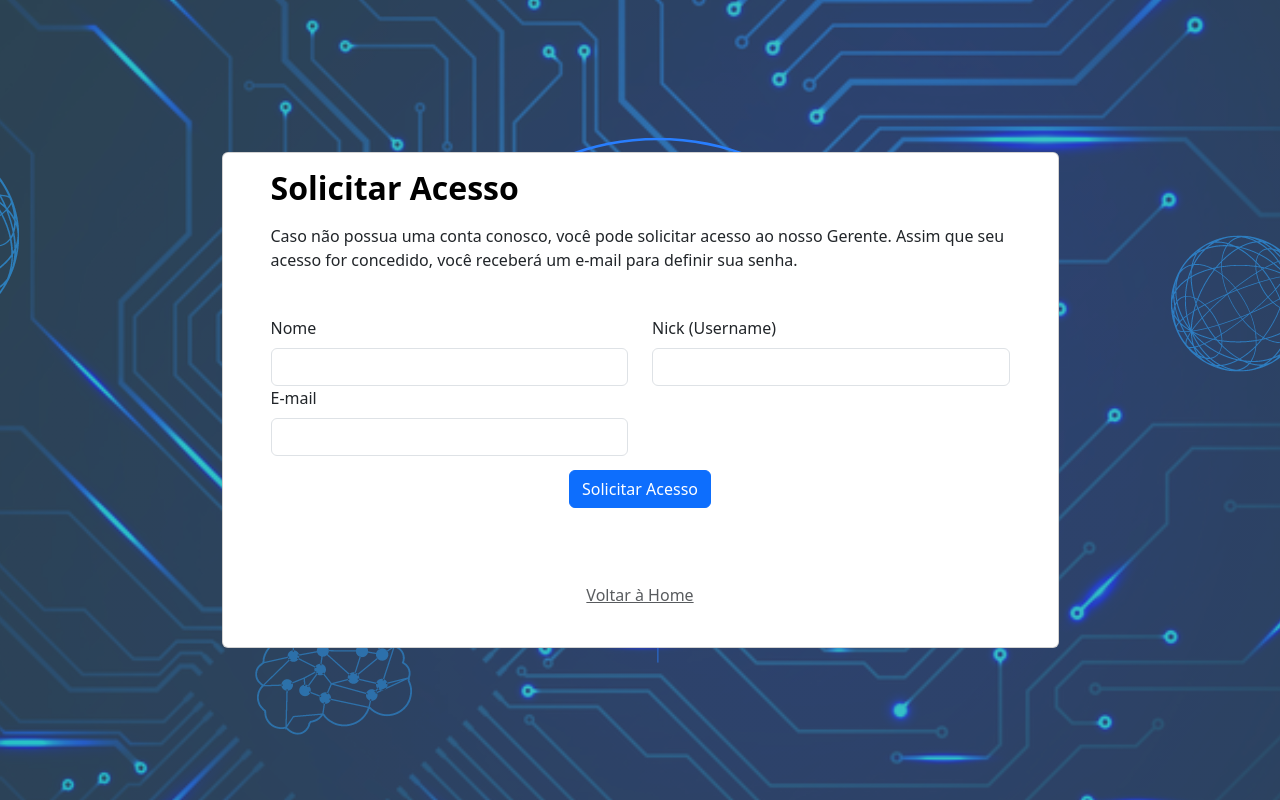
After one commit to MicSG-dev/Hub-Updates-OTA-IoT, a PHP site: page /novo-cadastro.php in a window 1280 px wide. The commit adds this page. Run offline with PHP 8.4, Linux system fonts and the light colour scheme.

Commit message:
Correção de Bugs, Criação novas funcionalidades - Corrigir bug página login (não efetuava verificação de integridade do banco de dados); - Criar end-point /novo-cadastro da api; - Criar página de novo cadastro; - Criar verificação de integridade da tabela de solicitações de novos cadastros.

```diff
--- /dev/null
+++ b/Server-Files/assets/js/novo-cadastro.js
@@ -0,0 +1,48 @@
+window.addEventListener('load', () => {
+    document.getElementById("form-novo-cadastro").addEventListener('submit', (event) => {
+        event.preventDefault();
+
+        let form = document.getElementById('form-novo-cadastro');
+        let formData = new FormData(form);
+        formData.set("mode", "solicitar-acesso");
+
+        const req = new XMLHttpRequest();
+        req.addEventListener('load', () => {
+
+            if (req.status == 400) {
+
+                let title, message;
+                if(req.responseText == "EMAIL"){
+                    title = "E-mail inválido";
+                    message = "Não foi possível validar o e-mail informado. Por favor tente novamente, informando um e-mail válido.";
+                }else if(req.responseText == "NOME"){
+                    title = "Nome inválido";
+                    message = "Não foi possível validar o nome informado. Por favor tente novamente, informando um nome com no mínimo 3 caracteres e com no máximo 256 caracteres.";
+                }else if(req.responseText == "USER"){
+                    title = "Nome inválido";
+                    message = "Não foi possível validar o username informado. Por favor tente novamente, informando um username com no mínimo 3 caracteres e com no máximo 26 caracteres.";
+                }
+
+                document.getElementById("title-modal").innerText = title;
+                document.getElementById("content-modal").innerText = message;
+                bootstrap.Modal.getOrCreateInstance('#modal').show();
+
+            } else if (req.status == 200) {
+                document.getElementById("title-modal").innerText = "Solicitação de cadastro realizada";
+                document.getElementById("content-modal").innerText = "Caso seu e-mail não já esteja cadastrado em nosso sistema a sua solicitação de cadastro em nosso sistema foi efetuada com sucesso. A resposta desta solicitação efetuada pelo nosso Gerente será enviada em seu e-mail assim que feita. Caso necessário, envie as informações solicitadas no e-mail. Caso confirmada a sua solicitação, você também receberá um e-mail solicitando a definição da senha de sua conta.";
+                bootstrap.Modal.getOrCreateInstance('#modal').show();
+
+                document.getElementById("modal").addEventListener("hide.bs.modal", () => {
+                    setTimeout(() => {
+                        window.location.href = '/';
+                    }, 100);
+                });
+            }
+
+        });
+
+        req.open("POST", "/novo-cadastro", true);
+
+        req.send(formData);
+    });
+});
--- /dev/null
+++ b/Server-Files/novo-cadastro.php
@@ -0,0 +1,33 @@
+<?php
+define('database-acesso-privado-rv$he', TRUE);
+
+require('./private/database.php');
+require('./private/credentials.php');
+
+$nomeArquivoHtml = basename(__FILE__);
+$prePath = str_replace($nomeArquivoHtml, "", __FILE__);
+$interPath = "private\\html\\";
+
+$fullPath = str_replace('.php', '.html', $prePath . $interPath . $nomeArquivoHtml);
+$pageHtml = file_get_contents($fullPath);
+
+executarFuncoesDeTodasPaginas($host, $username, $password, $database);
+
+// Parâmetro POST email-recover
+isset($_POST["email"]) ? $email_cadastro = $_POST["email"] : $email_cadastro = null;
+
+// Parâmetro POST code
+isset($_POST["user"]) ? $username_cadastro = $_POST["user"] : $username_cadastro = null;
+
+// Parâmetro POST pass
+isset($_POST["name"]) ? $nome_cadastro = $_POST["name"] : $nome_cadastro = null;
+
+// Parâmetro POST mode
+isset($_POST["mode"]) ? $mode = $_POST["mode"] : $mode = null;
+
+if ($mode == "solicitar-acesso") {
+    http_response_code(200);
+    echo ("Solicitando acesso");
+} else {
+    echo ($pageHtml);
+}
--- a/Server-Files/private/database.php
+++ b/Server-Files/private/database.php
@@ -6,9 +6,13 @@ if (!defined('database-acesso-privado-rv$he')) {
 
     function executarFuncoesDeTodasPaginas($host, $username, $password, $database)
     {
+        // DATABASES
         verificarIntegridadeDatabaseSeNaoExistir($host, $username, $password);
         verificarIntegridadeTabelaRedefinicaoSenha($host, $username, $password);
         verificarIntegridadeTabelaUsuarios($host, $username, $password);
+        verificarIntegridadeTabelaSolicitacoesCadastro($host, $username, $password);
+
+        // TABELAS
         verificarValidadeCodigosRecuperacao($host, $username, $password, $database);
     }
 
@@ -89,6 +93,36 @@ if (!defined('database-acesso-privado-rv$he')) {
         `DATA_INSCRICAO` TIMESTAMP NOT NULL DEFAULT CURRENT_TIMESTAMP ,
         `SENHA` VARCHAR(80) NOT NULL ,
         PRIMARY KEY (`ID`)) ENGINE = InnoDB;
+        ";
+        $mysqli->query($query);
+        $mysqli->close();
+    }
+
+    function verificarIntegridadeTabelaSolicitacoesCadastro($host, $username, $password)
+    {
+        $mysqli = null;
+
+        try {
+            $mysqli = new mysqli($host, $username, $password);
+        } catch (mysqli_sql_exception) {
+            echo ("<script> alert('Não foi possível continuar. Informe o seguinte erro ao Administrador do Sistema: \\n\\nErro de Credenciais no Banco de Dados (USERBD_PASS).');</script>");
+            exit();
+        }
+
+        if ($mysqli->connect_errno) {
+            echo ("<script> console.error('O sistema apresentou um erro. Informe ao Administrador do Sistema. ERRO: \\n\\nErro de conexão ao Banco de Dados (USERBD_PASS).');</script>");
+        }
+
+        // Executar Query aqui
+        // ...
+        // ...
+
+        $query = "CREATE TABLE IF NOT EXISTS `hub_updates_ota_iot`.`solicitacoes_cadastro`
+        (`EMAIL` VARCHAR(256) NOT NULL ,
+        `NOME` VARCHAR(256) NOT NULL ,
+        `USERNAME` VARCHAR(26) NOT NULL ,
+        `DATA_INSCRICAO` TIMESTAMP NOT NULL DEFAULT CURRENT_TIMESTAMP ,
+        PRIMARY KEY (`EMAIL`)) ENGINE = InnoDB;
         ";
         $mysqli->query($query);
         $mysqli->close();
--- a/Server-Files/private/html/login.html
+++ b/Server-Files/private/html/login.html
@@ -29,7 +29,7 @@
                                     <div class="mb-3"><input class="form-control" type="password" name="password" placeholder="Senha" autocomplete="on"></div>
                                     <div class="mb-3"><button class="btn btn-primary d-block w-100" type="submit">Login</button></div><a class="text-muted" href="recuperar-acesso.html">Esqueceu sua senha? Clique aqui</a>
                                 </form>
-                                <div style="height: 65px;"></div><a class="text-muted" href="solicitar-acesso.html">Não possui uma conta? Clique aqui e solicite aqui acesso ao sistema</a>
+                                <div style="height: 65px;"></div><a class="text-muted" href="novo-cadastro.html">Não possui uma conta? Clique aqui e solicite aqui acesso ao sistema</a>
                             </div>
                         </div>
                     </div>
--- /dev/null
+++ b/Server-Files/private/html/novo-cadastro.html
@@ -0,0 +1,69 @@
+<!DOCTYPE html>
+<html data-bs-theme="light" lang="pt-br">
+
+<head>
+    <meta charset="utf-8">
+    <meta name="viewport" content="width=device-width, initial-scale=1.0, shrink-to-fit=no">
+    <title>Hub de Atualizações OTA Iot</title>
+    <link rel="stylesheet" href="https://cdn.jsdelivr.net/npm/bootstrap@5.3.2/dist/css/bootstrap.min.css">
+    <link rel="stylesheet" href="https://fonts.googleapis.com/css?family=Roboto&amp;display=swap">
+    <link rel="stylesheet" href="../../assets/css/Banner-Heading-Image-images.css">
+    <link rel="stylesheet" href="../../assets/css/Input-Number-Partition.css">
+    <link rel="stylesheet" href="../../assets/css/Login-Form-Basic.css">
+    <link rel="stylesheet" href="../../assets/css/styles.css">
+</head>
+
+<body style="background: linear-gradient(rgba(255,255,255,0.10) 0%, rgba(255,255,255,0.10) 100%), url(&quot;../../assets/img/iot_image.png&quot;) center / cover repeat;">
+    <section class="py-4 py-xl-5 centralizar" style="width: 100%;">
+        <div class="container" style="width: 100%;">
+            <div class="border rounded border-0 border-dark overflow-hidden" style="width: 100%;">
+                <div class="row g-0" style="width: 100%;">
+                    <div class="col-auto col-lg-9 col-xxl-8 d-xxl-flex mx-auto justify-content-xxl-center" style="min-height: 250px;">
+                        <div class="card mb-4" style="height: 100%;padding-left: 32px;padding-right: 32px;width: 100%;">
+                            <div class="card-body d-flex flex-column align-items-center">
+                                <div>
+                                    <h2 class="fw-bold text-start mb-3" style="color: rgb(0,0,0);">Solicitar Acesso</h2>
+                                    <p class="text-start mb-4">Caso não possua uma conta conosco, você pode solicitar acesso ao nosso Gerente. Assim que seu acesso for concedido, você receberá um e-mail para definir sua senha.</p>
+                                </div>
+                                <div></div>
+                                <div style="width: 100%;height: 20px;"></div>
+                                <form id="form-novo-cadastro" style="width: 100%;" method="post">
+                                    <div>
+                                        <div class="row row-cols-1 row-cols-md-2">
+                                            <div class="col"><label class="form-label d-flex d-xxl-flex justify-content-start justify-content-xxl-start">Nome</label><input class="form-control" type="text" autocomplete="on" required="" minlength="3" name="name" maxlength="256"></div>
+                                            <div class="col"><label class="form-label text-start d-flex d-xxl-flex justify-content-start justify-content-xxl-start">Nick (Username)</label><input class="form-control" type="text" autocomplete="on" required="" minlength="3" maxlength="26" name="user"></div>
+                                        </div>
+                                        <div class="row row-cols-1 row-cols-md-2">
+                                            <div class="col"><label class="form-label text-start d-flex d-xxl-flex justify-content-start justify-content-xxl-start">E-mail</label><input class="form-control d-flex align-items-end" type="text" autocomplete="on" required="" minlength="3" maxlength="256" name="email"></div>
+                                        </div>
+                                        <div class="row row-cols-1" style="margin-top: 4px;">
+                                            <div class="col"><button class="btn btn-primary" id="solicitar-acesso" type="submit" style="margin-top: 10px;">Solicitar Acesso</button></div>
+                                        </div>
+                                    </div>
+                                </form>
+                                <div style="height: 75px;"></div><a class="text-muted" href="login.html">Voltar à Home</a>
+                            </div>
+                        </div>
+                    </div>
+                </div>
+            </div>
+        </div>
+    </section>
+    <div class="modal fade" role="dialog" tabindex="-1" id="modal">
+        <div class="modal-dialog modal-dialog-centered" role="document">
+            <div class="modal-content">
+                <div class="modal-header">
+                    <h4 class="modal-title" id="title-modal">title</h4><button class="btn-close" type="button" aria-label="Close" data-bs-dismiss="modal"></button>
+                </div>
+                <div class="modal-body">
+                    <p id="content-modal">content</p>
+                </div>
+                <div class="modal-footer"><button class="btn btn-primary" type="button" data-bs-dismiss="modal">OK</button></div>
+            </div>
+        </div>
+    </div>
+    <script src="https://cdn.jsdelivr.net/npm/bootstrap@5.3.2/dist/js/bootstrap.bundle.min.js"></script>
+    <script src="../../assets/js/novo-cadastro.js"></script>
+</body>
+
+</html>
```
Also changed, not shown: Server-Files/login.php (+10 -4 lines), Server-Files/private/html/solicitar-acesso.html (deleted, +0 -20 lines), Server-Files/solicitar-acesso.php (deleted, +0 -16 lines).
